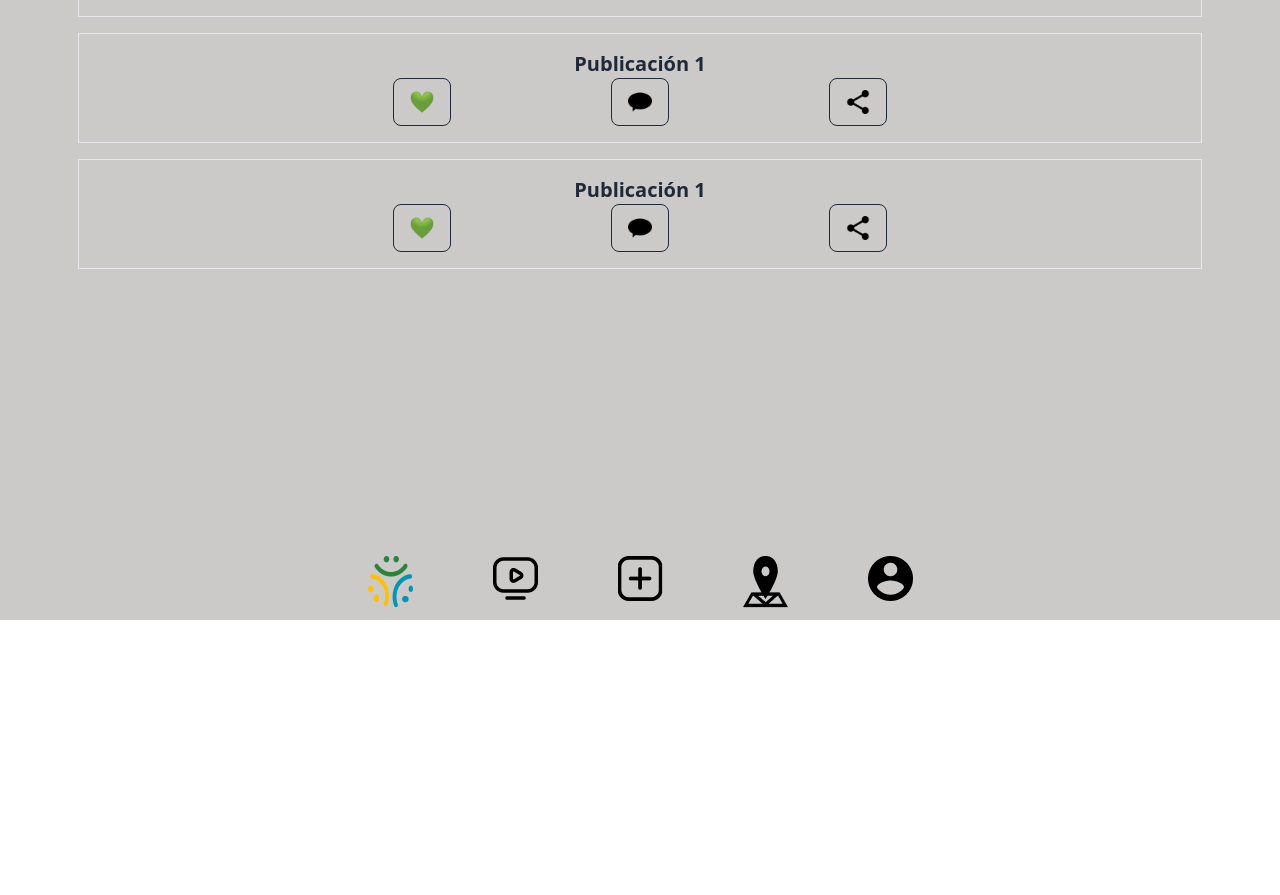
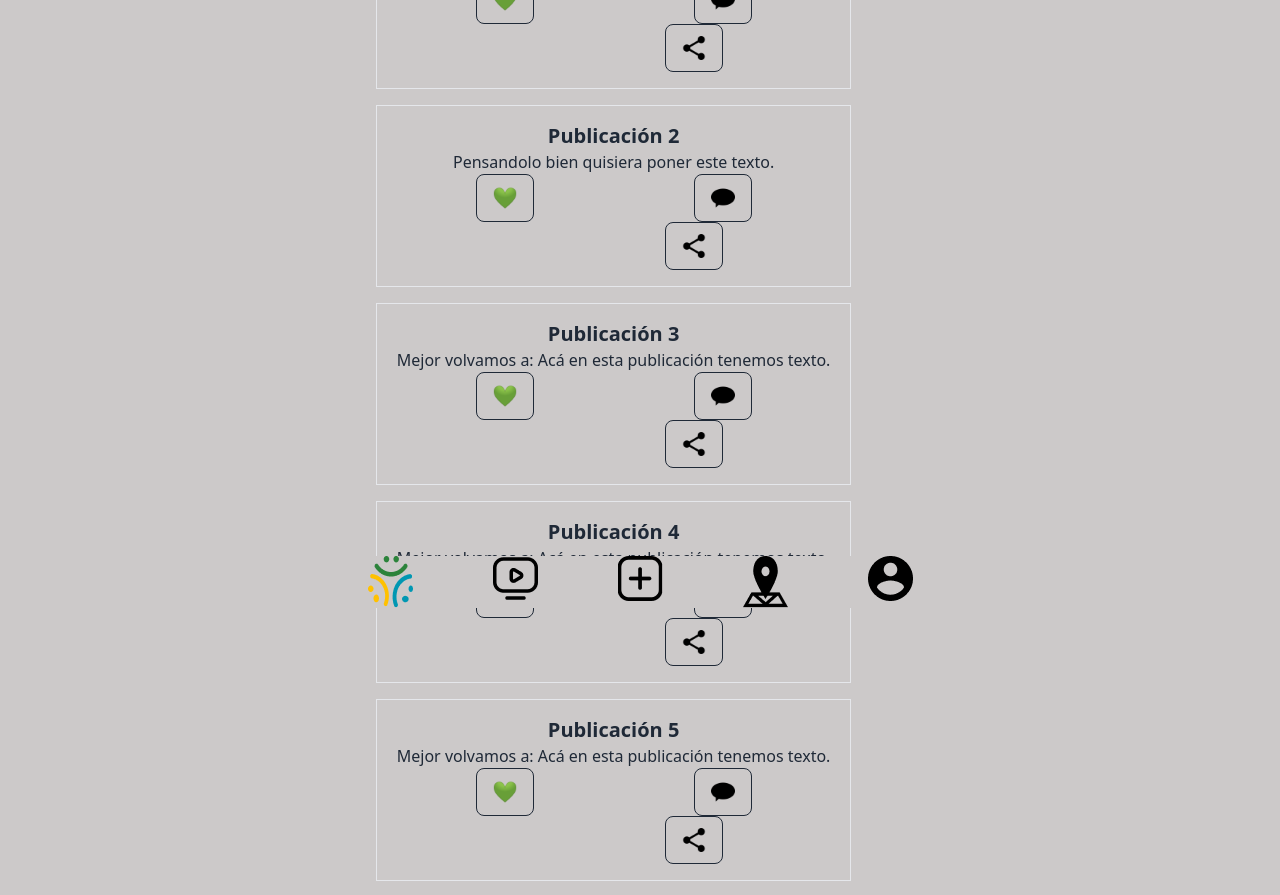
Before and after one commit to FridaLuz22/SocialNetwork-UNAS, a React (Vite) app: page /Home in a window 1280 px wide. Shown: the part 180-1075 px from the top of the page. Before the commit the page ends 800 px from the top, so only its background shows below. Built offline with nearby package versions, Linux system fonts and the light colour scheme.

Commit message:
Componente Publicacion

```diff
--- /dev/null
+++ b/src/components/Publicacion.jsx
@@ -0,0 +1,27 @@
+import React from 'react';
+
+function Publicacion({ texto, numero }) {
+  const className = `frame-${numero}`;
+
+  return (
+    <div className={className}>
+      <div className="p-4 mb-4 text-center border" style={{ width: '90%' }}>
+        <h2 className="text-xl font-semibold">Publicación {numero}</h2>
+        <p>{texto}</p>
+        <div className="flex flex-wrap items-center justify-center space-x-40 space-y-4 md:space-y-0">
+          <button className="btn btn-base-100 btn-outline btn-with-image btn-image1">
+            <img src="../assets/icons/reaccion.png" alt="" className="w-6 h-6" />
+          </button>
+          <button className="btn btn-base-100 btn-outline btn-with-image btn-image1">
+            <img src="../assets/icons/comentar.png" alt="" className="w-6 h-6" />
+          </button>
+          <button className="btn btn-base-100 btn-outline btn-with-image btn-image1">
+            <img src="../assets/icons/compartir.png" alt="" className="w-6 h-6" />
+          </button>
+        </div>
+      </div>
+    </div>
+  );
+}
+
+export default Publicacion;
--- a/src/pages/Home.jsx
+++ b/src/pages/Home.jsx
@@ -1,60 +1,42 @@
 import Header from '../components/Header';
 import Footer from '../components/Footer';
+import Publicacion from '../components/Publicacion';
 
 function Home() {
   console.log("BYEEEE")
   return (
     <div className="flex flex-col min-h-screen">
       <Header />
-
       <div className="flex flex-col items-center flex-grow p-4">
-
-        <div className="p-4 mb-4 text-center border" style={{ width: '90%' }}>
-          <h2 className="text-xl font-semibold">Publicación 1</h2>
-
-                <div className="flex flex-wrap items-center justify-center space-x-40 space-y-4 md:space-y-0">
-            <button className="btn btn-base-100 btn-outline btn-with-image btn-image1">
-              <img src="../assets/icons/reaccion.png" alt="" className="w-6 h-6" />
-            </button>
-            <button className="btn btn-base-100 btn-outline btn-with-image btn-image1">
-              <img src="../assets/icons/comentar.png" alt="" className="w-6 h-6" />
-            </button>
-            <button className="btn btn-base-100 btn-outline btn-with-image btn-image1">
-              <img src="../assets/icons/compartir.png" alt="" className="w-6 h-6" />
-            </button>
-          </div>
-        </div>
-        <div className="p-4 mb-4 text-center border" style={{ width: '90%' }}>
-          <h2 className="text-xl font-semibold">Publicación 1</h2>
-          <div className="flex flex-wrap items-center justify-center space-x-40 space-y-4 md:space-y-0">
-            <button className="btn btn-base-100 btn-outline btn-with-image btn-image1">
-              <img src="../assets/icons/reaccion.png" alt="" className="w-6 h-6" />
-            </button>
-            <button className="btn btn-base-100 btn-outline btn-with-image btn-image1">
-              <img src="../assets/icons/comentar.png" alt="" className="w-6 h-6" />
-            </button>
-            <button className="btn btn-base-100 btn-outline btn-with-image btn-image1">
-              <img src="../assets/icons/compartir.png" alt="" className="w-6 h-6" />
-            </button>
-          </div>
-        </div>
-        <div className="p-4 mb-4 text-center border" style={{ width: '90%' }}>
-          <h2 className="text-xl font-semibold">Publicación 1</h2>
-          <div className="flex flex-wrap items-center justify-center space-x-40 space-y-4 md:space-y-0">
-            <button className="btn btn-base-100 btn-outline btn-with-image btn-image1">
-              <img src="../assets/icons/reaccion.png" alt="" className="w-6 h-6" />
-            </button>
-            <button className="btn btn-base-100 btn-outline btn-with-image btn-image1">
-              <img src="../assets/icons/comentar.png" alt="" className="w-6 h-6" />
-            </button>
-            <button className="btn btn-base-100 btn-outline btn-with-image btn-image1">
-              <img src="../assets/icons/compartir.png" alt="" className="w-6 h-6" />
-            </button>
-          </div>
-        </div>
+        <Publicacion
+          texto="Acá en esta publicación tenemos texto."
+          numero={1}
+        />
+        <Publicacion
+          texto="Pensandolo bien quisiera poner este texto."
+          numero={2}
+        />
+        <Publicacion
+          texto="Mejor volvamos a: Acá en esta publicación tenemos texto."
+          numero={3}
+        />
+        <Publicacion
+          texto="Mejor volvamos a: Acá en esta publicación tenemos texto."
+          numero={4}
+        />
+        <Publicacion
+          texto="Mejor volvamos a: Acá en esta publicación tenemos texto."
+          numero={5}
+        />
+        <Publicacion
+          texto="Mejor volvamos a: Acá en esta publicación tenemos texto."
+          numero={6}
+        />
+        <Publicacion
+          texto="Mejor volvamos a: Acá en esta publicación tenemos texto."
+          numero={7}
+        />
       </div>
-
-
       <Footer />
     </div>
   );
```
